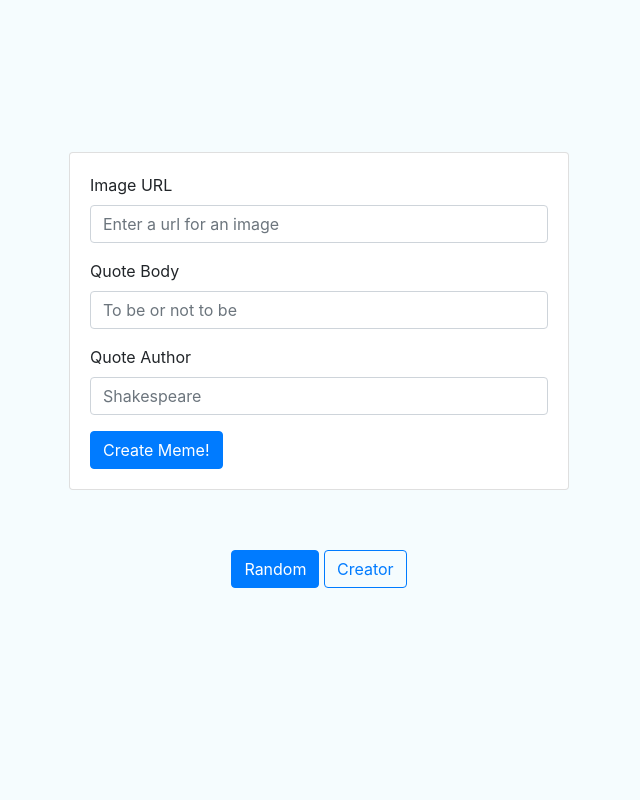
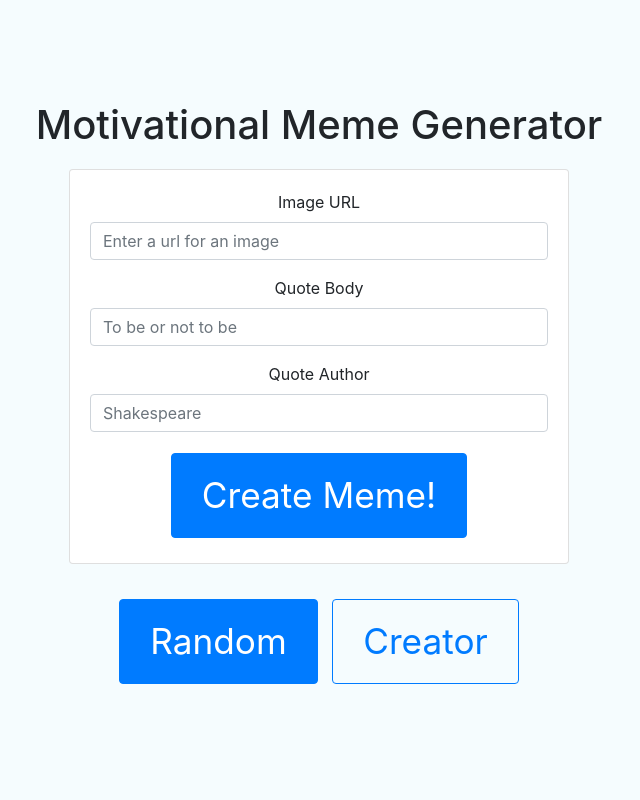
Before and after one commit to Shayman-M-86/Motivational-Meme-Generator, a Flask app: page /create in a window 1280 px wide. Shown: the whole page, without its empty margins (321-961 px from the left). Run offline with Flask 3, Linux system fonts and the light colour scheme; parts of the project's set-up code (start-up, migrations or seed data) failed here and were passed over; some libraries are stand-ins or nearby versions.

Commit message:
feat: Update Flask app configuration and enhance base template styling

```diff
--- a/src/app.py
+++ b/src/app.py
@@ -177,4 +177,8 @@ def meme_post():
 
 
 if __name__ == "__main__":
-    app.run()
+    app.run(
+        host="0.0.0.0",
+        port=5000,
+        debug=True
+    )
--- a/src/templates/base.html
+++ b/src/templates/base.html
@@ -16,21 +16,43 @@
 
             .nav {
                 display: inline;
-                padding: 60px;
+                padding: 30px;
             }
 
             img {
                 border: 1px solid rgba(0,0,0,.125);
                 border-radius: .25rem;
                 }
+
+            .btn {
+                margin: 5px;
+                padding: 15px 30px;
+                border-radius: .25rem;
+                font-size: 2.2rem;
+            }
+            .container {
+                text-align: center;
+                flex-grow: 1;
+                display: flex;
+                flex-direction: column;
+                justify-content: center;
+                align-items: center;
+            }
+
+            h1 {
+                margin: 20px;
+            }
         </style>
     </head>
     <body>
+        <div class="container">
+            <h1>Motivational Meme Generator</h1>
         {% block body %}{% endblock %}
 
         <div class="nav">
             <a class="btn btn-primary" href="{{url_for('meme_rand')}}">Random</a>
             <a class="btn btn-outline-primary" href="{{url_for('meme_form')}}">Creator</a>
         </div>
+        </div>
     </body>
 </html>
```
